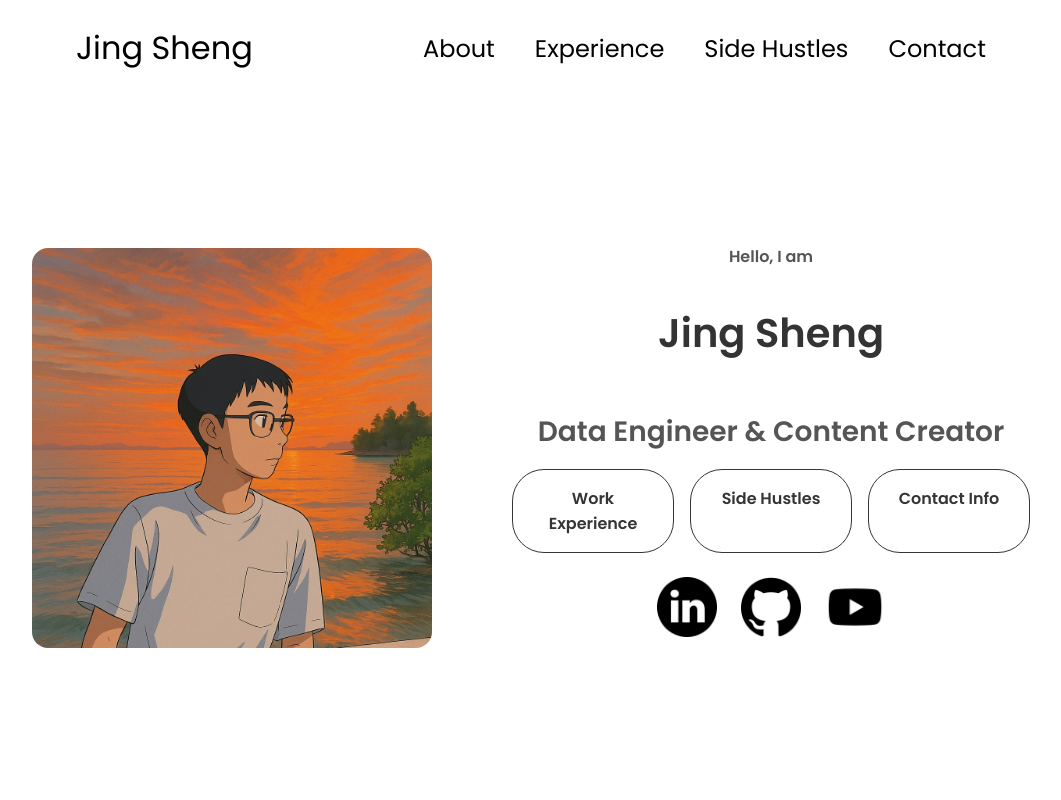
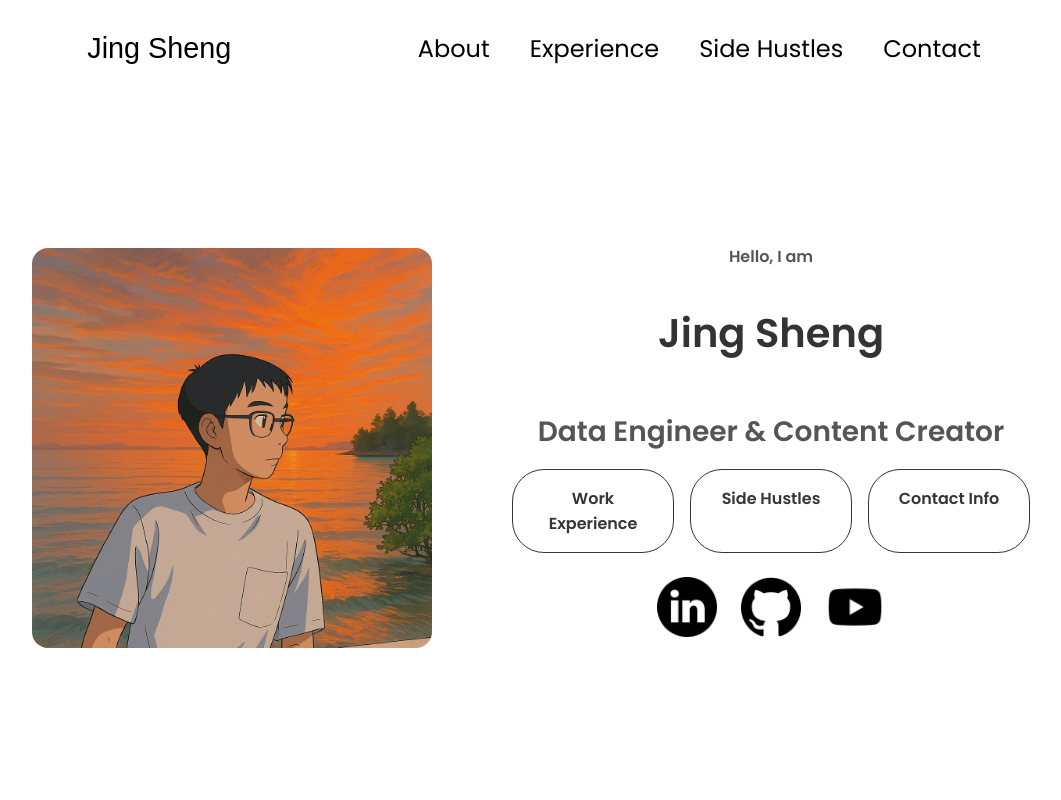
Before and after one commit to jingshenggg/my-portfolio, a React (Create React App) app: page / in a window 1280 px wide. Shown: the top 800 px of the page, without its empty margins (109-1170 px from the left). Built offline with nearby package versions, Linux system fonts and the light colour scheme.

Commit message:
add Logo name button to go back to the top of the page

```diff
--- a/src/components/Navbar.js
+++ b/src/components/Navbar.js
@@ -11,7 +11,12 @@ const menuItems = [
 function Navbar() {
   const [isOpen, setIsOpen] = useState(false);
   const [activeSection, setActiveSection] = useState("");
-
+    const handleScrollToTop = () => {
+    window.scrollTo({
+      top: 0,
+      behavior: "smooth"
+    });
+  };
   const toggleMenu = useCallback(() => setIsOpen(!isOpen), [isOpen]);
 
   // Close menu when clicking outside
@@ -51,7 +56,8 @@ function Navbar() {
 
       {/* Desktop Nav */}
       <nav id="desktop-nav" role="navigation" aria-label="Main navigation">
-        <div className="logo" aria-label="Jing Sheng">Jing Sheng</div>
+        {/* <div className="logo" aria-label="Jing Sheng">Jing Sheng</div> */}
+        <button className="logo" onClick={handleScrollToTop} aria-label="Jing Sheng">Jing Sheng</button>
         <ul className="nav-links">
           {menuItems.map(({ href, label }) => (
             <li key={href}>
--- a/src/css/Navbar.css
+++ b/src/css/Navbar.css
@@ -81,11 +81,15 @@ a.active {
 }
 
 .logo {
-  font-size: 2rem;
+  background-color: transparent;
+  border: none;
+  list-style: none;
+  font-size: 1.8rem;
 }
 
 .logo:hover {
   cursor: default;
+  color: grey;
 }
 
 /* ======================== */
```
